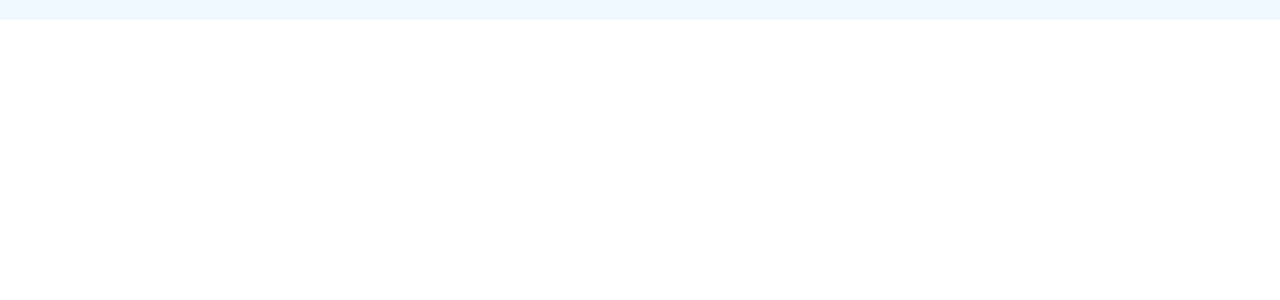
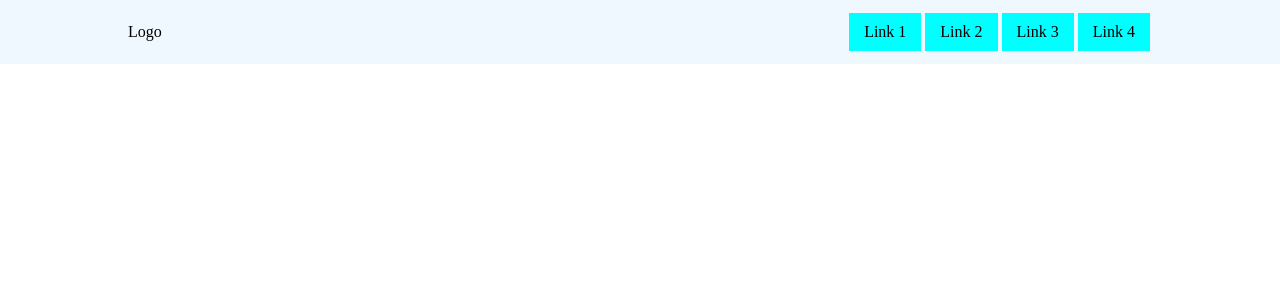
Before and after one commit to luizlopes12/Menu-react, a React (Create React App) app: page / in a window 1280 px wide. Shown: the top 300 px of the page. Built offline with nearby package versions, Linux system fonts and the light colour scheme.

Commit message:
Estilizando os components

```diff
--- a/src/global/GlobalStyle.js
+++ b/src/global/GlobalStyle.js
@@ -5,5 +5,6 @@ export const GlobalStyle = createGlobalStyle`
     margin: 0;
     padding: 0;
     box-sizing: border-box;
+    overflow: hidden;
     }
 `
--- a/src/header/Header.jsx
+++ b/src/header/Header.jsx
@@ -1,11 +1,25 @@
 import { useState } from 'react';
-import {Container} from './style'
+import * as C from './style'
 const Header = () => {
     const [menuOpen, setMenuOpen] = useState(false)
     return (
-        <Container>
+        <C.Container>
+            <C.Header>
+                <C.Logo>Logo</C.Logo>
+                <C.Nav>
+                    <C.NavButton>
+                        Opa
+                    </C.NavButton>
+                    <C.NavList>
+                        <C.NavLink>Link 1</C.NavLink>
+                        <C.NavLink>Link 2</C.NavLink>
+                        <C.NavLink>Link 3</C.NavLink>
+                        <C.NavLink>Link 4</C.NavLink>
+                    </C.NavList>
+                </C.Nav>
+            </C.Header>
 
-        </Container>
+        </C.Container>
     );
 }
 
--- a/src/header/style.js
+++ b/src/header/style.js
@@ -3,6 +3,41 @@ import styled from "styled-components";
 
 export const Container = styled.section`
     background-color: aliceblue;
-    height: 20px;
+    height: 8vh;
     width: 100%;
 `;
+export const Header = styled.header`
+    display: flex;
+    justify-content: space-between;
+    align-items: center;
+    height: 8vh;
+    width: 80%;
+    margin: auto;
+`;
+export const Logo = styled.header`
+
+`;
+export const Nav = styled.nav`
+
+`;
+export const NavButton = styled.button`
+    display: none;
+    @media(max-width: 768px) {
+        display: initial;
+    }
+`;
+export const NavList = styled.ul`
+    list-style: none;
+    display: flex;
+    @media(max-width: 768px) {
+        position: absolute;
+        display: block;
+        width: 90vw;
+        height: 92vh;
+    }
+`;
+export const NavLink = styled.li`
+    padding: 10px 15px;
+    margin: 2px;
+    background-color: aqua;
+`;
```
